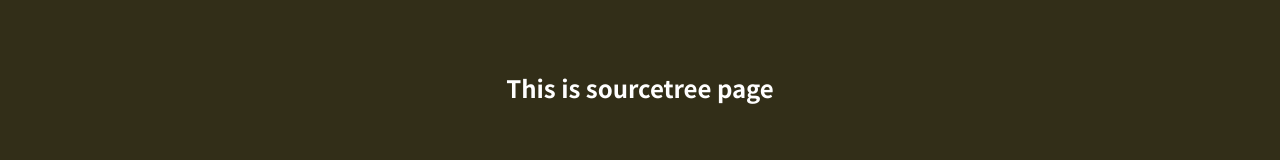
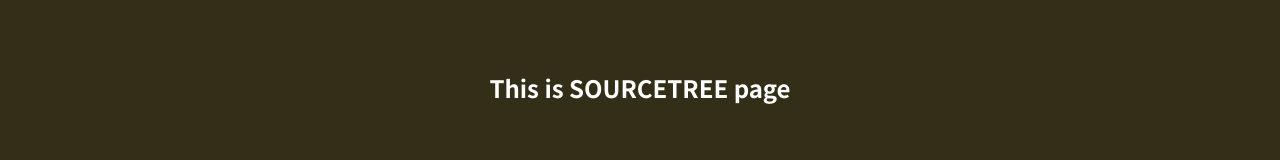
Before and after one commit to mori-m-e-ize/react-gatsby-practice, a Gatsby site: page /sourcetree in a window 1280 px wide. Shown: the part 178-338 px from the top of the page. Built offline with nearby package versions, Linux system fonts and the light colour scheme; Gatsby itself is replaced by a stand-in of ours.

Commit message:
ブランチ2に変更を追加

```diff
--- a/src/pages/sourcetree/index.js
+++ b/src/pages/sourcetree/index.js
@@ -8,7 +8,7 @@
   return (
     <Layout>
       <div className={Style.workContainer}>
-        <h2>This is sourcetree page</h2>
+        <h2>This is SOURCETREE page</h2>
         <Work />
       </div>
     </Layout>
```
